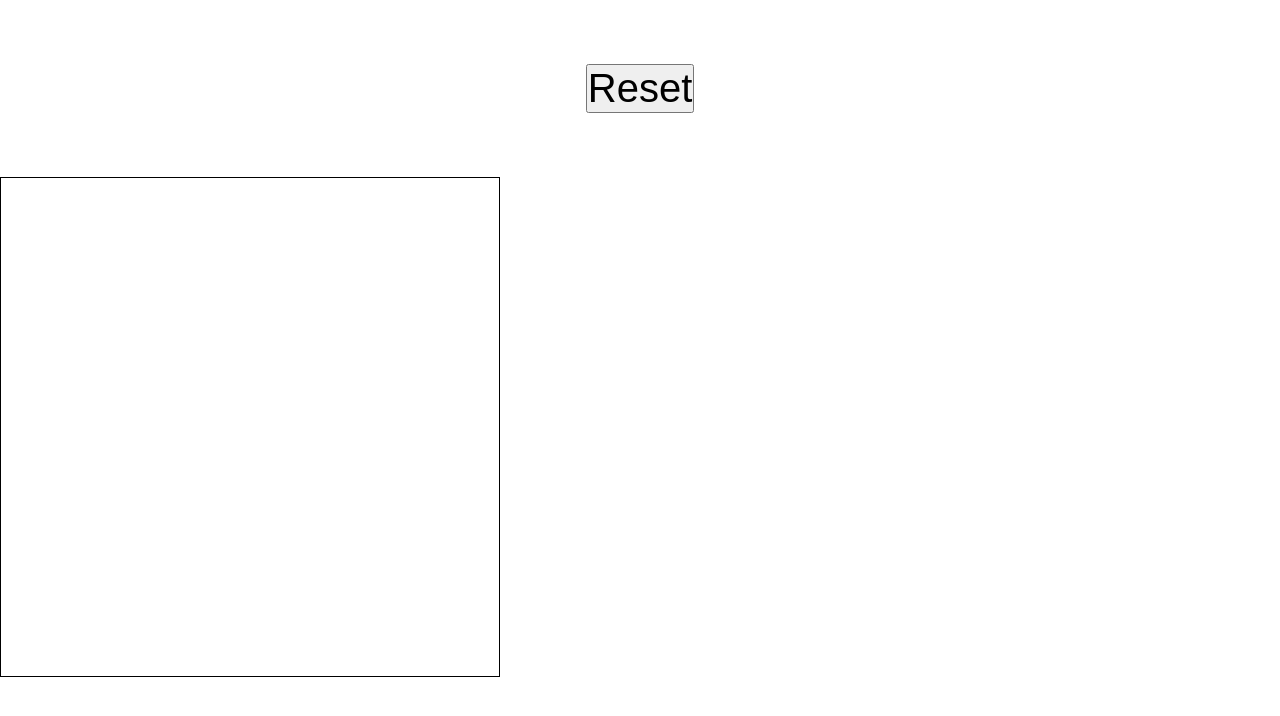
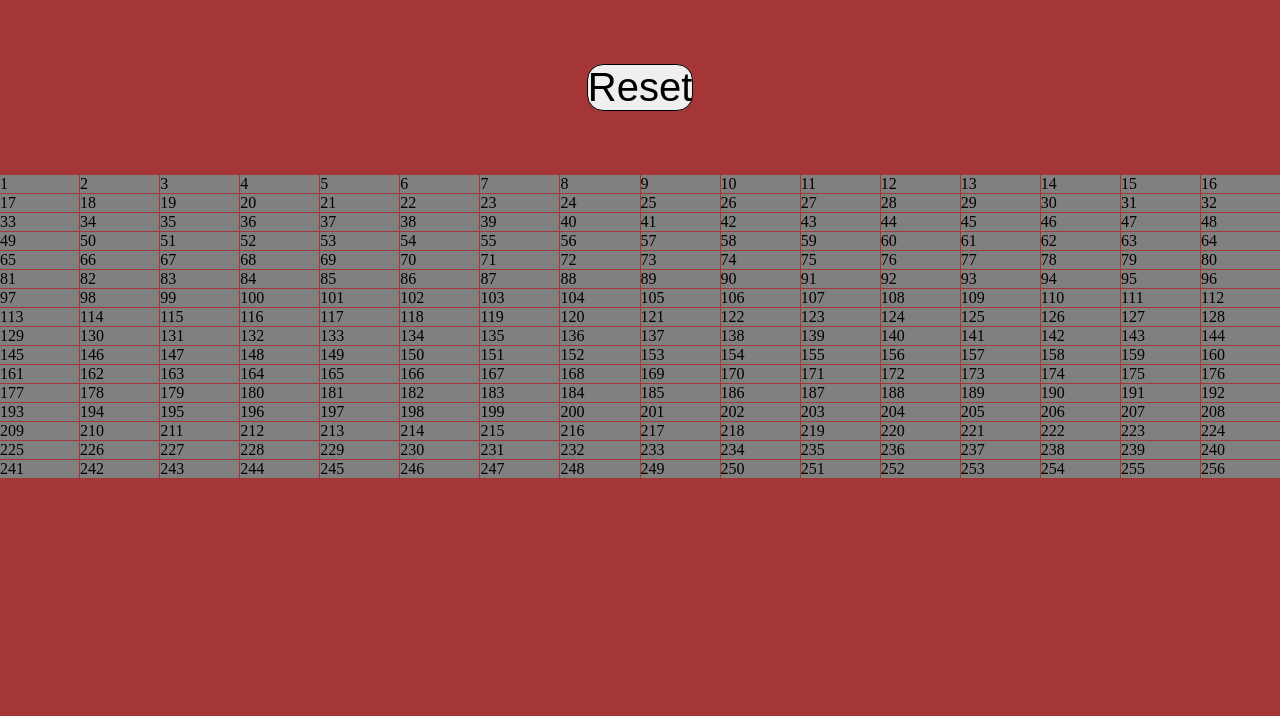
Before and after one commit to JDixon1995/Etch-a-Sketch-w--JS, a plain HTML site: page index.html in a window 1280 px wide. Drawn offline with Linux system fonts and the light colour scheme.

Commit message:
generated 16x16 grid with JS.

```diff
--- a/script.js
+++ b/script.js
@@ -2,12 +2,18 @@
 
 //Grid Generation
 
-for(i = 0; i < 256; i++) {
-    var div = document.createElement("div");
-    div.style.width = "500px";
-    div.style.height = "500px";
-    div.style.background = "white";
-    div.style.border = "black solid 1px";
-}
+const container = document.getElementById("gridDiv");
 
-document.getElementById("gridDiv").appendChild(div);
+function makeRows(rows, columns) {
+    container.style.setProperty("--grid-rows", rows);
+    container.style.setProperty("--grid-columns", columns);
+    for(c = 0; c < (rows * columns); c++) {
+        let cell = document.createElement("div");
+        cell.innerText = c + 1;
+        cell.className = "grid-cell";
+        cell.setAttribute('style','font-size:2rem, border:1px solid black');
+        container.appendChild(cell).className = "grid-item";
+    };
+};
+
+makeRows(16, 16);
--- a/style.css
+++ b/style.css
@@ -4,8 +4,19 @@
     box-sizing: border-box;
 }
 
+:root {
+    --grid-columns: 1;
+    --grid-rows: 1;
+}
+
+body {
+    background-color: rgb(165, 54, 54);
+}
+
 button {
     font-size: 2.5rem;
+    border-radius: 1rem;
+    border: 1px solid black;
 }
 
 #btnDiv {
@@ -15,5 +26,12 @@ button {
 }
 
 #gridDiv {
-    text-align: center;
+    display: grid;
+    grid-gap: 1px;
+    grid-template-columns: repeat(var(--grid-rows), 1fr);
+    grid-template-rows: repeat(var(--grid-columns), 1fr);
 }
+
+.grid-item {
+    background-color: grey;
+}
```
